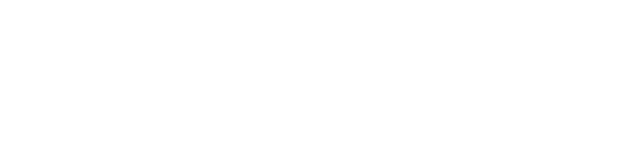
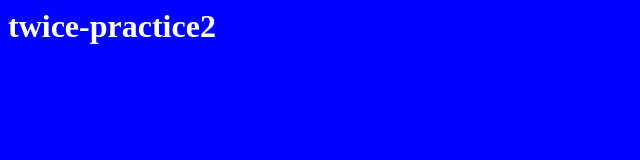
Before and after one commit to satomi90/twice-practice2, a plain HTML site: page index.html in a window 1280 px wide. Shown: the whole page, without its empty margins (0-640 px from the left). Drawn offline with Linux system fonts and the light colour scheme.

Commit message:
一つのコミットにまとめる

```diff
--- a/index.html
+++ b/index.html
@@ -1,5 +1,10 @@
 <html>
     <head>
         <title>みかん</title>
+        <link rel="stylesheet" href="./style.css">
     </head>
+
+    <body>
+        <h1>twice-practice2</h1>
+    </body>
 </html>
--- /dev/null
+++ b/style.css
@@ -0,0 +1,4 @@
+body{
+    background-color: blue;
+    color: white;
+}
```
